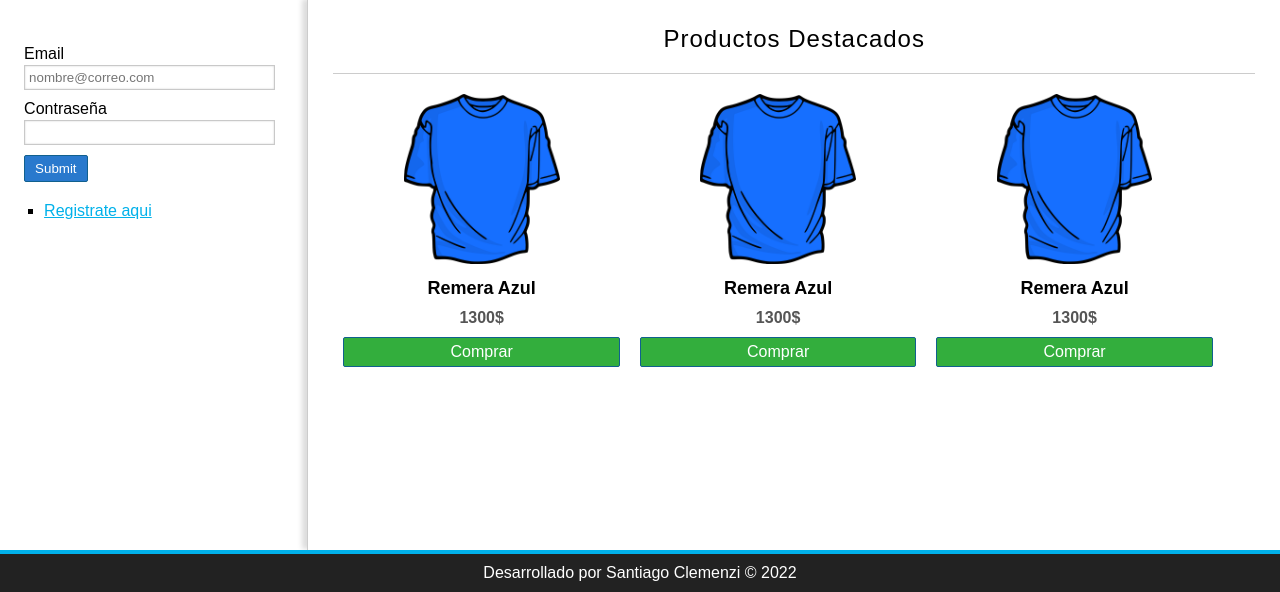
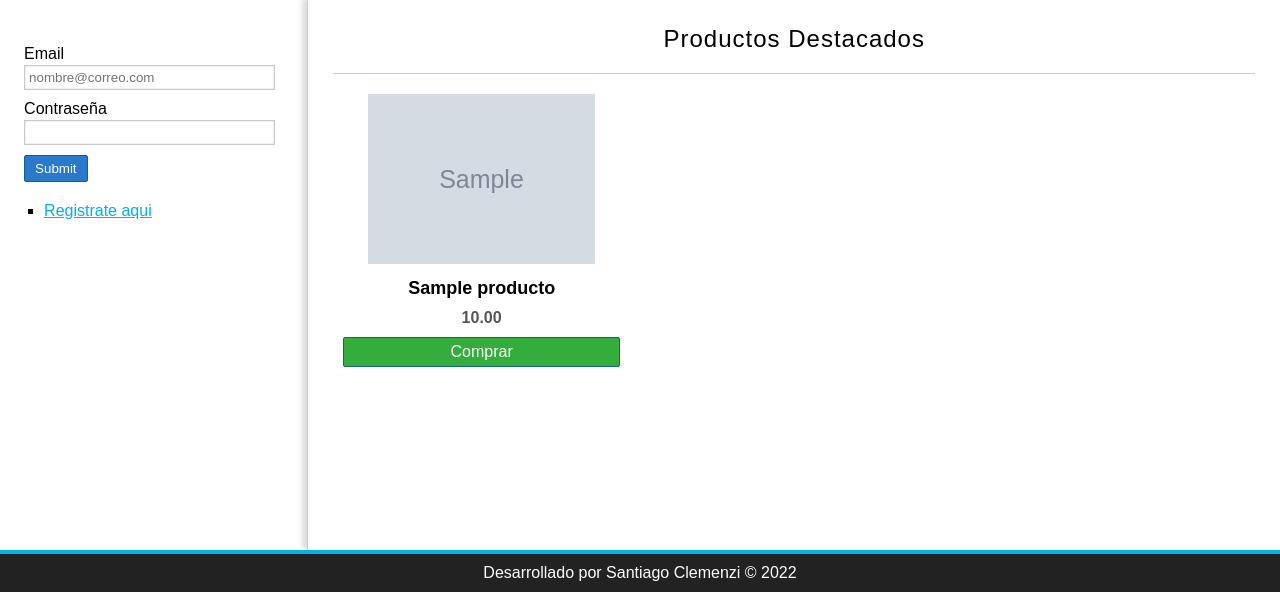
Before and after one commit to SantiClemenzi/marketplace_php, a PHP site: page /projects/ in a window 1280 px wide. Shown: the part 209-801 px from the top of the page. Run offline with PHP 8.4, Linux system fonts and the light colour scheme; data comes from the database, SQL or seed files in the repository; tables that the repository leaves empty hold one stand-in row (values such as "Sample post"); grey boxes marked "Sample" are stand-in pictures.

Commit message:
getRandom funcionando

```diff
--- a/controllers/productosControllers.php
+++ b/controllers/productosControllers.php
@@ -5,6 +5,9 @@ class productosControllers
 {
     public function index()
     {
+        $producto = new producto();
+        $productos = $producto->getRandom(6);
+
         require_once 'views/producto/destacado.php';
     }
     public function gestion()
--- a/models/producto.php
+++ b/models/producto.php
@@ -170,4 +170,10 @@ class producto
         }
         return $result;
     }
+
+    // obtener productos
+    public function getRandom($limit){
+		$productos = $this->db->query("SELECT * FROM productos ORDER BY RAND() LIMIT $limit");
+		return $productos;
+	}
 }
--- a/views/producto/destacado.php
+++ b/views/producto/destacado.php
@@ -1,21 +1,11 @@
 <h1>Productos Destacados</h1>
 <div>
-    <div class="product">
-        <img src="assets/img/camiseta.png" />
-        <h2>Remera Azul</h2>
-        <p>1300$</p>
-        <a class="button" href="#">Comprar</a>
-    </div>
-    <div class="product">
-        <img src="assets/img/camiseta.png" />
-        <h2>Remera Azul</h2>
-        <p>1300$</p>
-        <a class="button" href="#">Comprar</a>
-    </div>
-    <div class="product">
-        <img src="assets/img/camiseta.png" />
-        <h2>Remera Azul</h2>
-        <p>1300$</p>
-        <a class="button" href="#">Comprar</a>
-    </div>
+    <?php while ($prod = $productos->fetch_object()) : ?>
+        <div class="product">
+            <img src="assets/img/<?= $prod->imagen ?>" />
+            <h2><?= $prod->nombre ?></h2>
+            <p><?= $prod->precio ?></p>
+            <a class="button" href="#">Comprar</a>
+        </div>
+    <?php endwhile; ?>
 </div>
```
